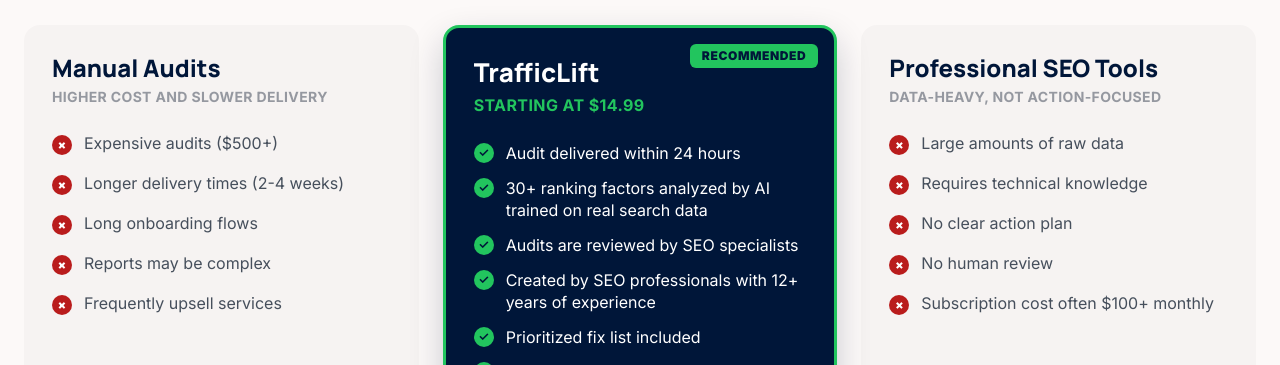
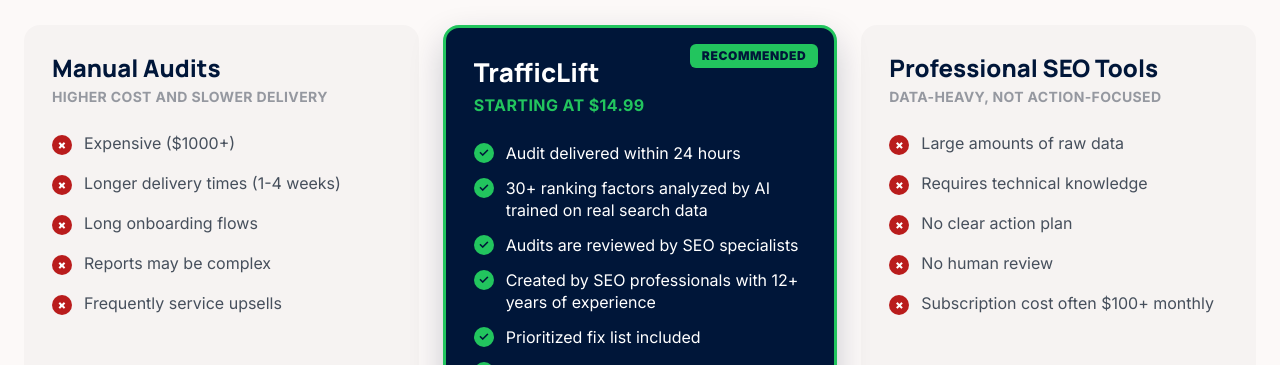
Before and after one commit to alexisaurelius/trafficlift-web, a Next.js app: page / in a window 1280 px wide. Shown: the part 1440-1805 px from the top of the page. Built offline with nearby package versions, Linux system fonts and the light colour scheme; no server answers.

Commit message:
Update manual audit comparison bullet copy
Co-authored-by: Cursor <cursoragent@cursor.com>

```diff
--- a/src/app/page.tsx
+++ b/src/app/page.tsx
@@ -171,11 +171,11 @@ export default async function Home() {
               </p>
               <ul className="mt-6 space-y-4 text-[16px] text-[var(--on-surface)]/82">
                 {[
-                  "Expensive audits ($500+)",
-                  "Longer delivery times (2-4 weeks)",
+                  "Expensive ($1000+)",
+                  "Longer delivery times (1-4 weeks)",
                   "Long onboarding flows",
                   "Reports may be complex",
-                  "Frequently upsell services",
+                  "Frequently service upsells",
                 ].map((item) => (
                   <li key={item} className="flex items-start gap-3">
                     <span className="mt-1 inline-flex h-5 w-5 items-center justify-center rounded-full bg-[#b91c1c] text-xs font-black text-white">
```
